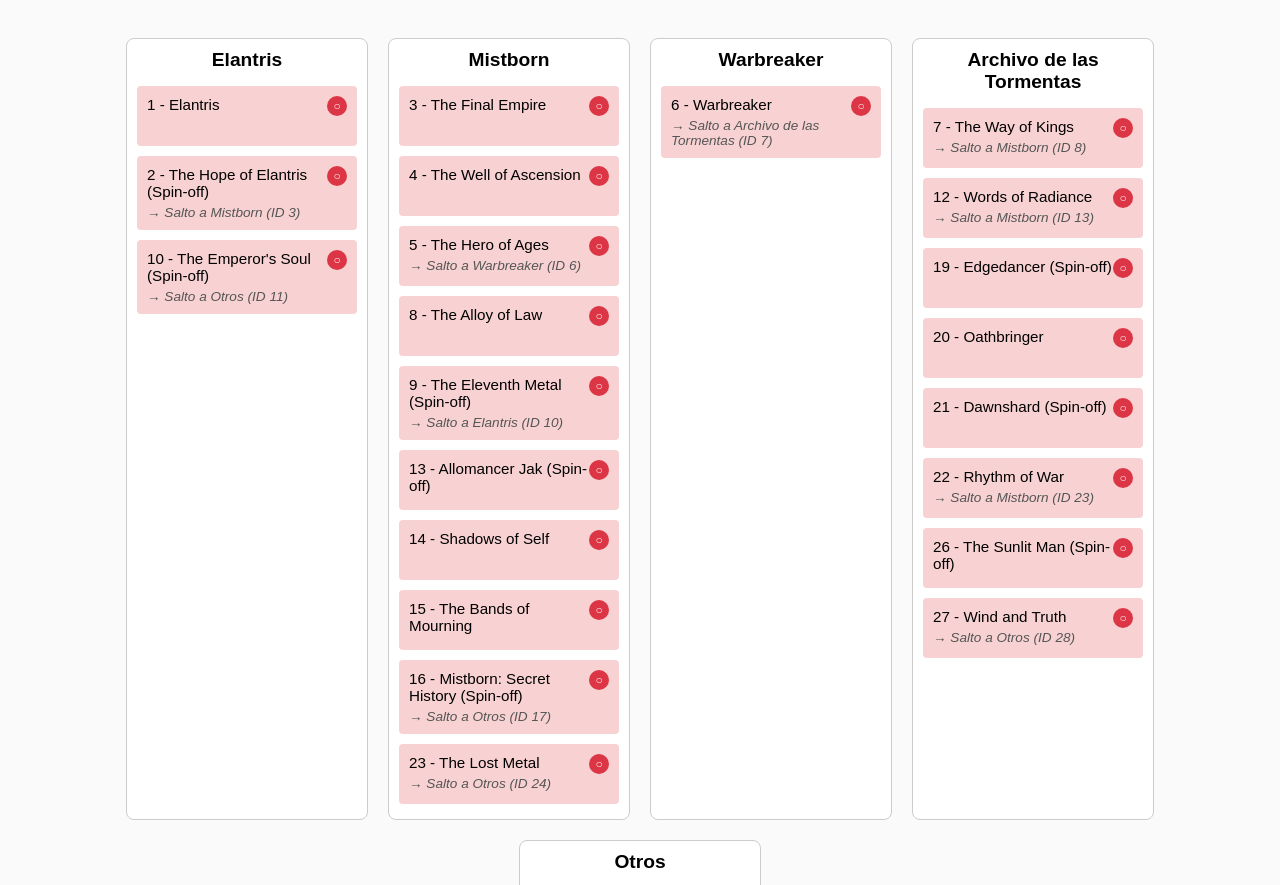
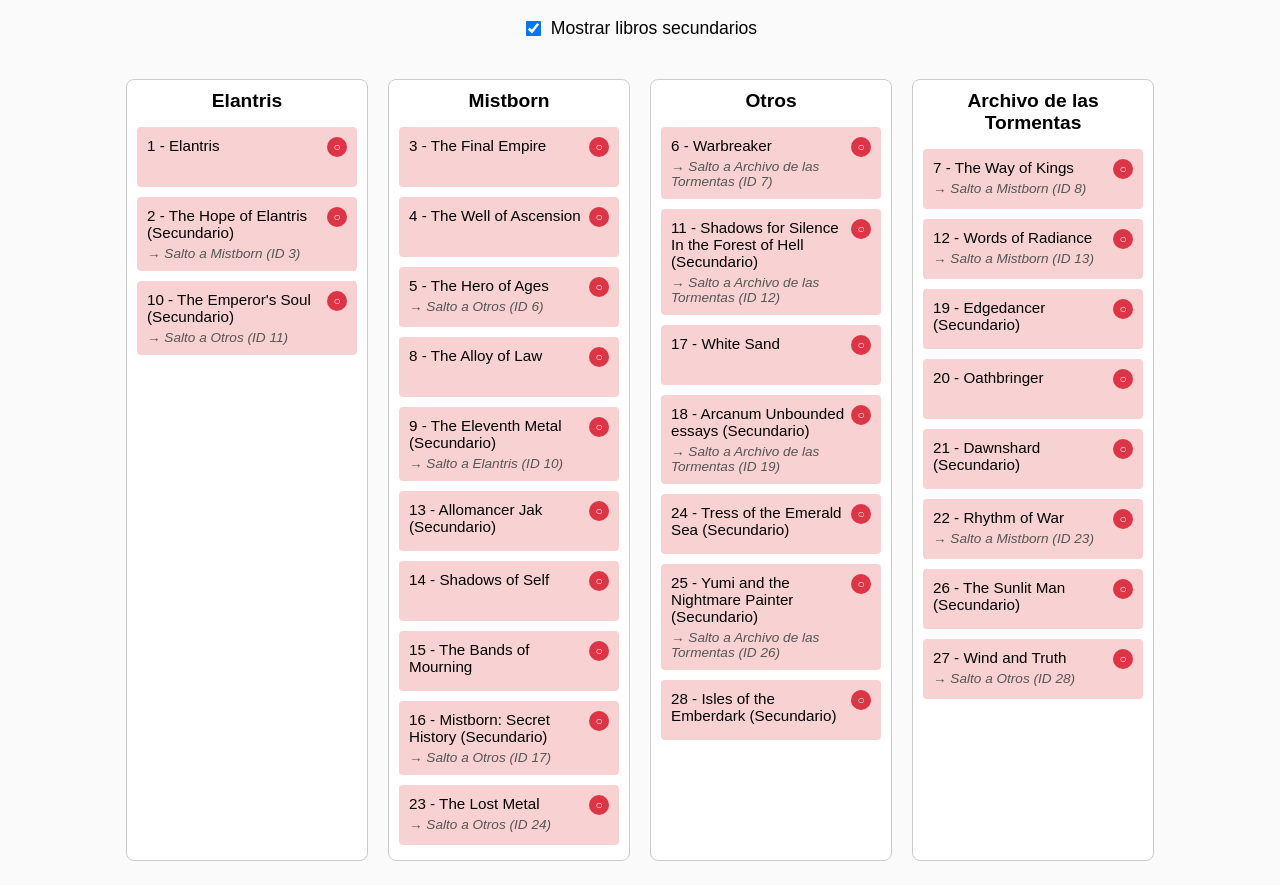
Before and after one commit to FrannRod/cosmere, a plain HTML site: page index.html in a window 1280 px wide. Shown: the part 60-945 px from the top of the page. Drawn offline with Linux system fonts and the light colour scheme.

Commit message:
Manejo de secundarios

```diff
--- a/index.html
+++ b/index.html
@@ -143,6 +143,14 @@
 <body>
   <h1>Libros de Brandon Sanderson</h1>
 
+  <!-- Controles -->
+  <div style="text-align: center; margin: 20px 0;">
+    <label style="display: inline-flex; align-items: center; gap: 8px; font-size: 1.1rem; cursor: pointer;">
+      <input type="checkbox" id="mostrarSecundarios" checked style="transform: scale(1.2);">
+      Mostrar libros secundarios
+    </label>
+  </div>
+
   <!-- Contenedor principal de las sagas -->
   <div class="sagas-container">
     <!-- Overlay para las flechas -->
@@ -167,34 +175,34 @@
   <script>
     const datos = {
       "libros": [
-        {"id": 1, "title": "Elantris", "saga": "Elantris", "is_spinoff": false, "is_read": "unread"},
-        {"id": 2, "title": "The Hope of Elantris", "saga": "Elantris", "is_spinoff": true, "is_read": "unread"},
-        {"id": 3, "title": "The Final Empire", "saga": "Mistborn", "is_spinoff": false, "is_read": "unread"},
-        {"id": 4, "title": "The Well of Ascension", "saga": "Mistborn", "is_spinoff": false, "is_read": "unread"},
-        {"id": 5, "title": "The Hero of Ages", "saga": "Mistborn", "is_spinoff": false, "is_read": "unread"},
-        {"id": 6, "title": "Warbreaker", "saga": "Warbreaker", "is_spinoff": false, "is_read": "unread"},
-        {"id": 7, "title": "The Way of Kings", "saga": "Archivo de las Tormentas", "is_spinoff": false, "is_read": "unread"},
-        {"id": 8, "title": "The Alloy of Law", "saga": "Mistborn", "is_spinoff": false, "is_read": "unread"},
-        {"id": 9, "title": "The Eleventh Metal", "saga": "Mistborn", "is_spinoff": true, "is_read": "unread"},
-        {"id": 10, "title": "The Emperor's Soul", "saga": "Elantris", "is_spinoff": true, "is_read": "unread"},
-        {"id": 11, "title": "Shadows for Silence In the Forest of Hell", "saga": "Otros", "is_spinoff": true, "is_read": "unread"},
-        {"id": 12, "title": "Words of Radiance", "saga": "Archivo de las Tormentas", "is_spinoff": false, "is_read": "unread"},
-        {"id": 13, "title": "Allomancer Jak", "saga": "Mistborn", "is_spinoff": true, "is_read": "unread"},
-        {"id": 14, "title": "Shadows of Self", "saga": "Mistborn", "is_spinoff": false, "is_read": "unread"},
-        {"id": 15, "title": "The Bands of Mourning", "saga": "Mistborn", "is_spinoff": false, "is_read": "unread"},
-        {"id": 16, "title": "Mistborn: Secret History", "saga": "Mistborn", "is_spinoff": true, "is_read": "unread"},
-        {"id": 17, "title": "White Sand", "saga": "Otros", "is_spinoff": false, "is_read": "unread"},
-        {"id": 18, "title": "Arcanum Unbounded essays", "saga": "Otros", "is_spinoff": true, "is_read": "unread"},
-        {"id": 19, "title": "Edgedancer", "saga": "Archivo de las Tormentas", "is_spinoff": true, "is_read": "unread"},
-        {"id": 20, "title": "Oathbringer", "saga": "Archivo de las Tormentas", "is_spinoff": false, "is_read": "unread"},
-        {"id": 21, "title": "Dawnshard", "saga": "Archivo de las Tormentas", "is_spinoff": true, "is_read": "unread"},
-        {"id": 22, "title": "Rhythm of War", "saga": "Archivo de las Tormentas", "is_spinoff": false, "is_read": "unread"},
-        {"id": 23, "title": "The Lost Metal", "saga": "Mistborn", "is_spinoff": false, "is_read": "unread"},
-        {"id": 24, "title": "Tress of the Emerald Sea", "saga": "Otros", "is_spinoff": false, "is_read": "unread"},
-        {"id": 25, "title": "Yumi and the Nightmare Painter", "saga": "Otros", "is_spinoff": false, "is_read": "unread"},
-        {"id": 26, "title": "The Sunlit Man", "saga": "Archivo de las Tormentas", "is_spinoff": true, "is_read": "unread"},
-        {"id": 27, "title": "Wind and Truth", "saga": "Archivo de las Tormentas", "is_spinoff": false, "is_read": "unread"},
-        {"id": 28, "title": "Isles of the Emberdark", "saga": "Otros", "is_spinoff": true, "is_read": "unread"}
+        {"id": 1, "title": "Elantris", "saga": "Elantris", "is_secundario": false, "is_read": "unread"},
+        {"id": 2, "title": "The Hope of Elantris", "saga": "Elantris", "is_secundario": true, "is_read": "unread"},
+        {"id": 3, "title": "The Final Empire", "saga": "Mistborn", "is_secundario": false, "is_read": "unread"},
+        {"id": 4, "title": "The Well of Ascension", "saga": "Mistborn", "is_secundario": false, "is_read": "unread"},
+        {"id": 5, "title": "The Hero of Ages", "saga": "Mistborn", "is_secundario": false, "is_read": "unread"},
+        {"id": 6, "title": "Warbreaker", "saga": "Otros", "is_secundario": false, "is_read": "unread"},
+        {"id": 7, "title": "The Way of Kings", "saga": "Archivo de las Tormentas", "is_secundario": false, "is_read": "unread"},
+        {"id": 8, "title": "The Alloy of Law", "saga": "Mistborn", "is_secundario": false, "is_read": "unread"},
+        {"id": 9, "title": "The Eleventh Metal", "saga": "Mistborn", "is_secundario": true, "is_read": "unread"},
+        {"id": 10, "title": "The Emperor's Soul", "saga": "Elantris", "is_secundario": true, "is_read": "unread"},
+        {"id": 11, "title": "Shadows for Silence In the Forest of Hell", "saga": "Otros", "is_secundario": true, "is_read": "unread"},
+        {"id": 12, "title": "Words of Radiance", "saga": "Archivo de las Tormentas", "is_secundario": false, "is_read": "unread"},
+        {"id": 13, "title": "Allomancer Jak", "saga": "Mistborn", "is_secundario": true, "is_read": "unread"},
+        {"id": 14, "title": "Shadows of Self", "saga": "Mistborn", "is_secundario": false, "is_read": "unread"},
+        {"id": 15, "title": "The Bands of Mourning", "saga": "Mistborn", "is_secundario": false, "is_read": "unread"},
+        {"id": 16, "title": "Mistborn: Secret History", "saga": "Mistborn", "is_secundario": true, "is_read": "unread"},
+        {"id": 17, "title": "White Sand", "saga": "Otros", "is_secundario": false, "is_read": "unread"},
+        {"id": 18, "title": "Arcanum Unbounded essays", "saga": "Otros", "is_secundario": true, "is_read": "unread"},
+        {"id": 19, "title": "Edgedancer", "saga": "Archivo de las Tormentas", "is_secundario": true, "is_read": "unread"},
+        {"id": 20, "title": "Oathbringer", "saga": "Archivo de las Tormentas", "is_secundario": false, "is_read": "unread"},
+        {"id": 21, "title": "Dawnshard", "saga": "Archivo de las Tormentas", "is_secundario": true, "is_read": "unread"},
+        {"id": 22, "title": "Rhythm of War", "saga": "Archivo de las Tormentas", "is_secundario": false, "is_read": "unread"},
+        {"id": 23, "title": "The Lost Metal", "saga": "Mistborn", "is_secundario": false, "is_read": "unread"},
+        {"id": 24, "title": "Tress of the Emerald Sea", "saga": "Otros", "is_secundario": true, "is_read": "unread"},
+        {"id": 25, "title": "Yumi and the Nightmare Painter", "saga": "Otros", "is_secundario": true, "is_read": "unread"},
+        {"id": 26, "title": "The Sunlit Man", "saga": "Archivo de las Tormentas", "is_secundario": true, "is_read": "unread"},
+        {"id": 27, "title": "Wind and Truth", "saga": "Archivo de las Tormentas", "is_secundario": false, "is_read": "unread"},
+        {"id": 28, "title": "Isles of the Emberdark", "saga": "Otros", "is_secundario": true, "is_read": "unread"}
       ]
     };
 
@@ -260,7 +268,7 @@
         // Crear contenedor para el contenido del libro
         const contenidoLibro = document.createElement('div');
         contenidoLibro.classList.add('book-content');
-        contenidoLibro.textContent = `${libro.id} - ${libro.title}${libro.is_spinoff ? ' (Spin-off)' : ''}`;
+        contenidoLibro.textContent = `${libro.id} - ${libro.title}${libro.is_secundario ? ' (Secundario)' : ''}`;
 
         // Agregamos la clase según el estado de lectura
         if (libro.is_read === 'read') {
@@ -325,6 +333,28 @@
     });
 
     guardarEstados();
+
+    // Funcionalidad del checkbox para mostrar/ocultar libros secundarios
+    const checkboxSecundarios = document.getElementById('mostrarSecundarios');
+
+    function toggleLibrosSecundarios() {
+      const mostrar = checkboxSecundarios.checked;
+      const librosSecundarios = document.querySelectorAll('.book-item');
+
+      librosSecundarios.forEach(elemento => {
+        const libroId = parseInt(elemento.querySelector('.book-content').textContent.split(' - ')[0]);
+        const libro = datos.libros.find(l => l.id === libroId);
+
+        if (libro && libro.is_secundario) {
+          elemento.style.display = mostrar ? 'flex' : 'none';
+        }
+      });
+    }
+
+    checkboxSecundarios.addEventListener('change', toggleLibrosSecundarios);
+
+    // Aplicar estado inicial
+    toggleLibrosSecundarios();
 
     // Ordenar todos los libros por ID
     const librosOrdenados = [...datos.libros].sort((a, b) => a.id - b.id);
```
